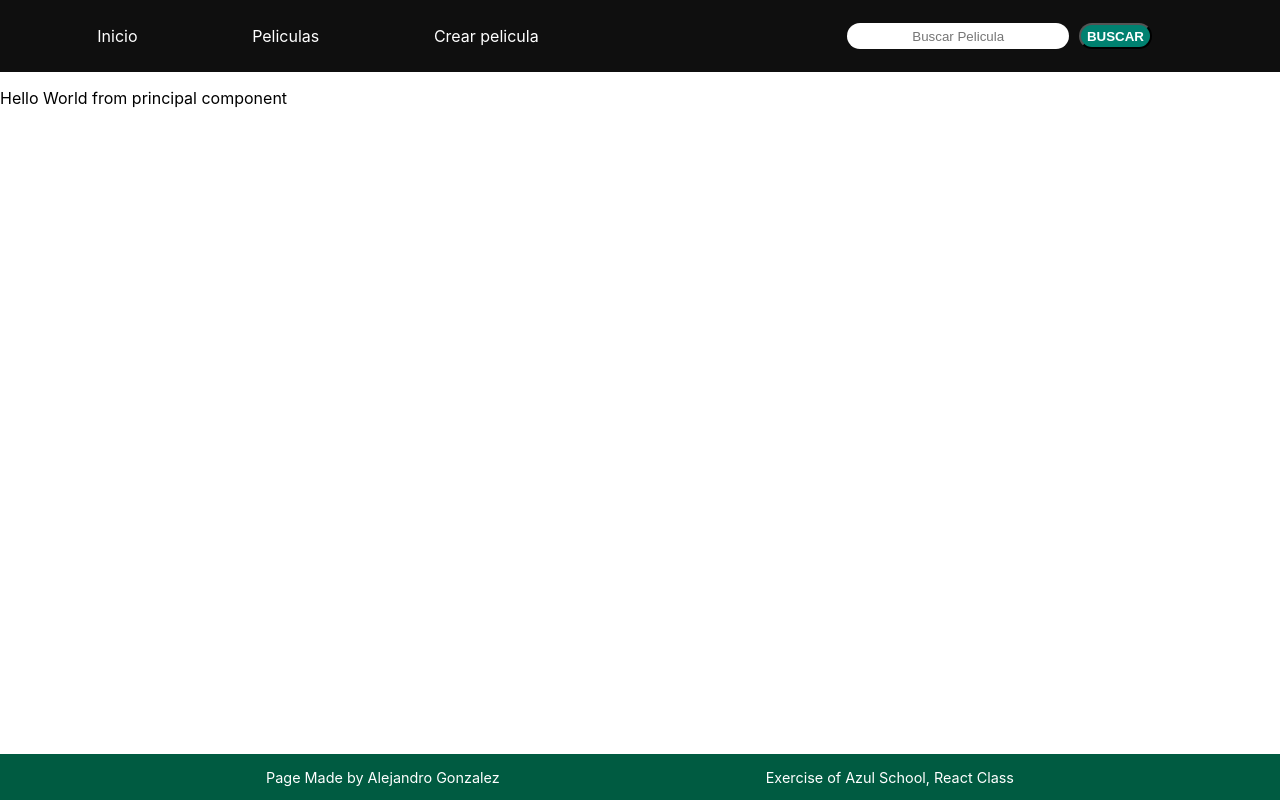
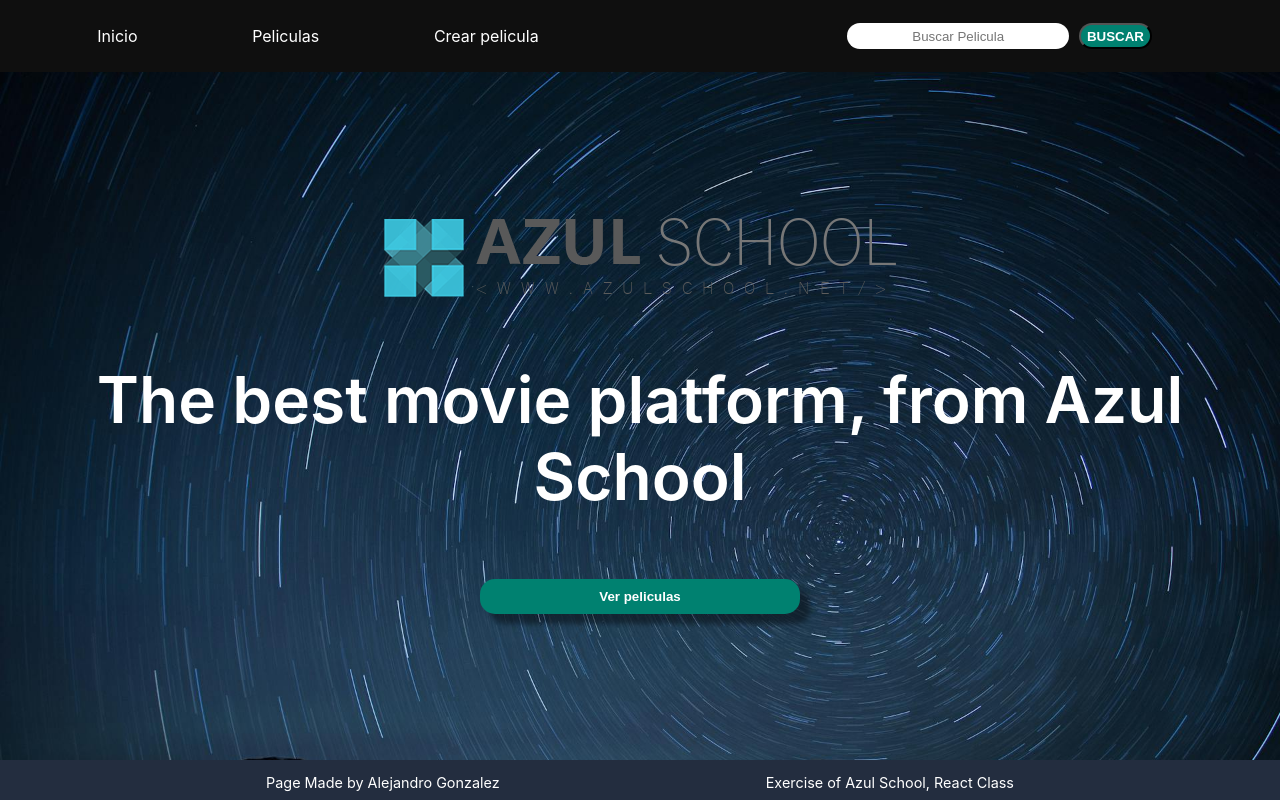
Before and after one commit to atrect-5/Curso-de-React, a React (Create React App) app: page / in a window 1280 px wide. Built offline with nearby package versions, Linux system fonts and the light colour scheme.

Commit message:
Adding hompage

```diff
--- a/src/App.js
+++ b/src/App.js
@@ -1,14 +1,17 @@
 import React from "react"
 import { BrowserRouter } from "react-router-dom"
 import { Header, Footer, AppRoutes } from "./components/common/index.jsx"
+import './App.scss'
 
 const App = () => {
   return(
     <>
       <BrowserRouter>
         <Header/>
-        {/* implementamos AppRoutes, que seran las rutas dentro del index en la carpeta routes */}
-        <AppRoutes/>
+        <div className="main-container">
+          {/* implementamos AppRoutes, que seran las rutas dentro del index en la carpeta routes */}
+          <AppRoutes/>
+        </div>
         <Footer/>
       </BrowserRouter>
     </>
--- /dev/null
+++ b/src/App.scss
@@ -0,0 +1,9 @@
+
+.main-container {
+  height: 86vh;
+  width: 100%;
+  display: flex;
+  flex-direction: column;
+  justify-content: center;
+  align-items: center;
+}
--- a/src/components/common/footer/index.scss
+++ b/src/components/common/footer/index.scss
@@ -3,9 +3,10 @@
 
 
 .footer-container {
-    background-color: $accent;
+    background-color: $primary-variant;
     color: white;
     width: 100%;
+    height: 5vh;
     display: flex;
     flex-direction: row;
     justify-content: space-evenly;
--- /dev/null
+++ b/src/components/homepage/index.jsx
@@ -0,0 +1,23 @@
+import React from "react"
+import './index.scss'
+import { Link } from "react-router-dom"
+// Cuando se usan imagenes dentro del proyecto, es necesario importarlas
+import AzulSchoolLogo from '../../assets/Azul-School-Logo.png'
+
+const HomePage = () => (
+    <>
+        <div className="welcome-container">
+            <img src={AzulSchoolLogo} alt="react-logo" />
+            <p className="welcome-text">
+                The best movie platform, from Azul School
+            </p>
+            <button className="welcome-button">
+                <Link to='/peliculas'>
+                    Ver peliculas
+                </Link>
+            </button>
+        </div>
+    </>
+)
+
+export default HomePage
--- /dev/null
+++ b/src/components/homepage/index.scss
@@ -0,0 +1,32 @@
+@import '../../consts/variables.scss';
+
+.welcome-container {
+    width: 100%;
+    height: 100%;
+    display: flex;
+    flex-direction: column;
+    justify-content: center;
+    align-items: center;
+    background-image: url('../../assets/backgroun-image.jpg');
+    background-size: cover;
+    background-repeat: no-repeat;
+    .welcome-text {
+        font-size: 4em;
+        color: white;
+        text-align: center;
+        font-weight: 600;
+    }
+    .welcome-button {
+        width: 25%;
+        height: 5%;
+        background-color: $accent-variant;
+        border: 0;
+        border-radius: 15px;
+        box-shadow: 10px 10px 5px rgba(black, 0.4);
+        a {
+            color: white;
+            text-decoration: none;
+            font-weight: 600;
+        }
+    }
+}
--- a/src/routes/index.jsx
+++ b/src/routes/index.jsx
@@ -1,11 +1,12 @@
 import React from 'react'
 import { Routes, Route } from 'react-router-dom'
+import HomePage from '../components/homepage'
 
 
 // Aqui pondremos las rutas que hay dentro de nuestra aplicacion
 const AppRoutes = () => (
     <Routes>
-        <Route exact path='/' element={<p>Hello World from principal component</p>}  />
+        <Route exact path='/' Component={HomePage}  />
         <Route exact path='/peliculas' element={<p>Aun no se han cargado peliculas :c</p>} />
         <Route exact path='*' element={<p>Caray, ese no lo tenemos</p>} />
     </Routes>
```
Also changed, not shown: src/App.css (deleted, +0 -38 lines), src/assets/Azul-School-Logo.png (added), src/assets/backgroun-image.jpg (added).
